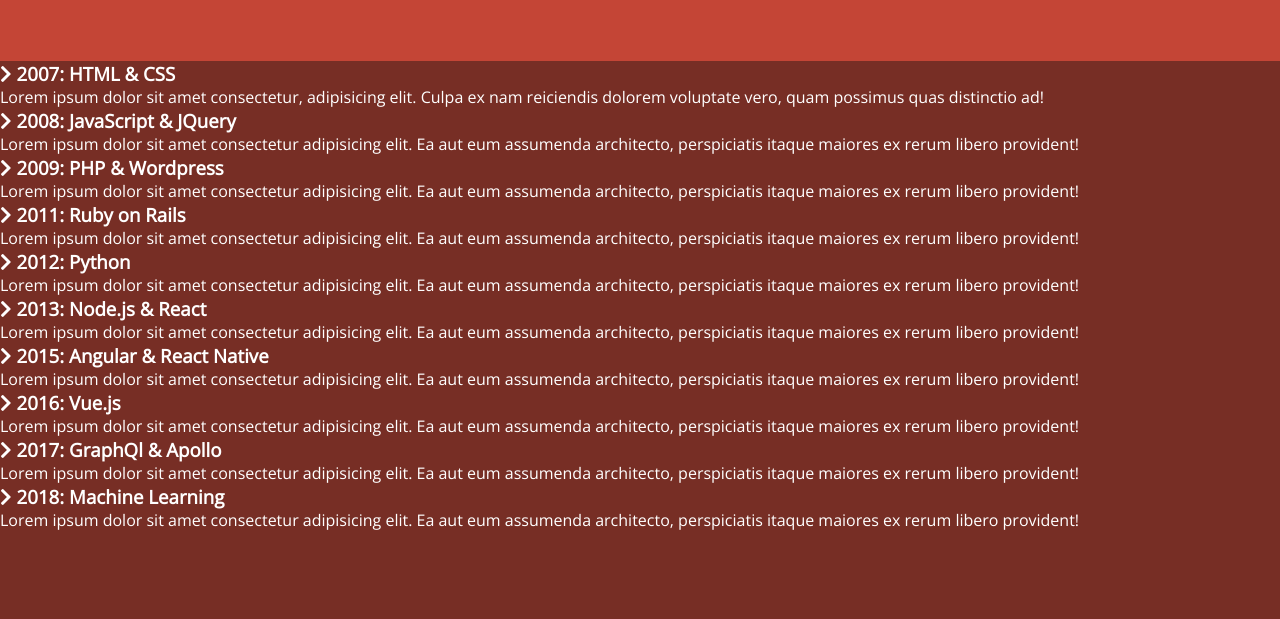
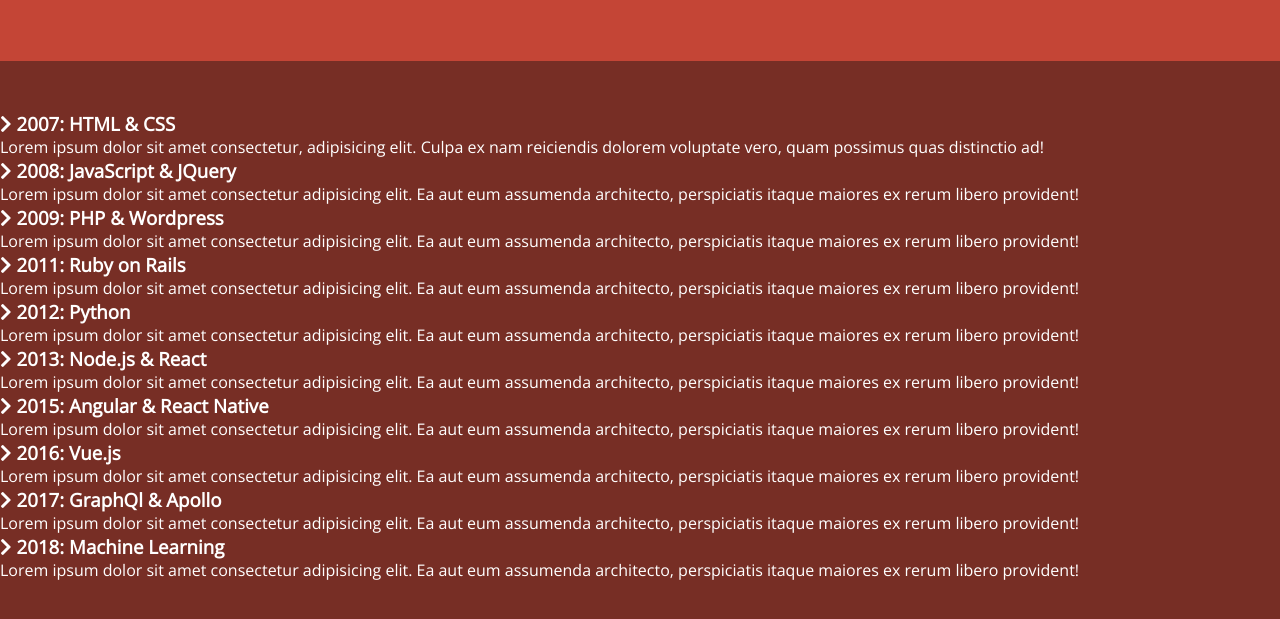
Before and after one commit to j3ffh95/knowledge-timeline, a plain HTML site: page index.html in a window 1280 px wide. Shown: the part 147-766 px from the top of the page. Drawn offline with nearby package versions, Linux system fonts and the light colour scheme.

Commit message:
Styled the ul element

```diff
--- a/style.css
+++ b/style.css
@@ -35,3 +35,8 @@
 h1 {
   font-size: 2.5rem;
 }
+
+#timeline ul {
+  background: var(--primary-color);
+  padding: 50px 0;
+}
```
